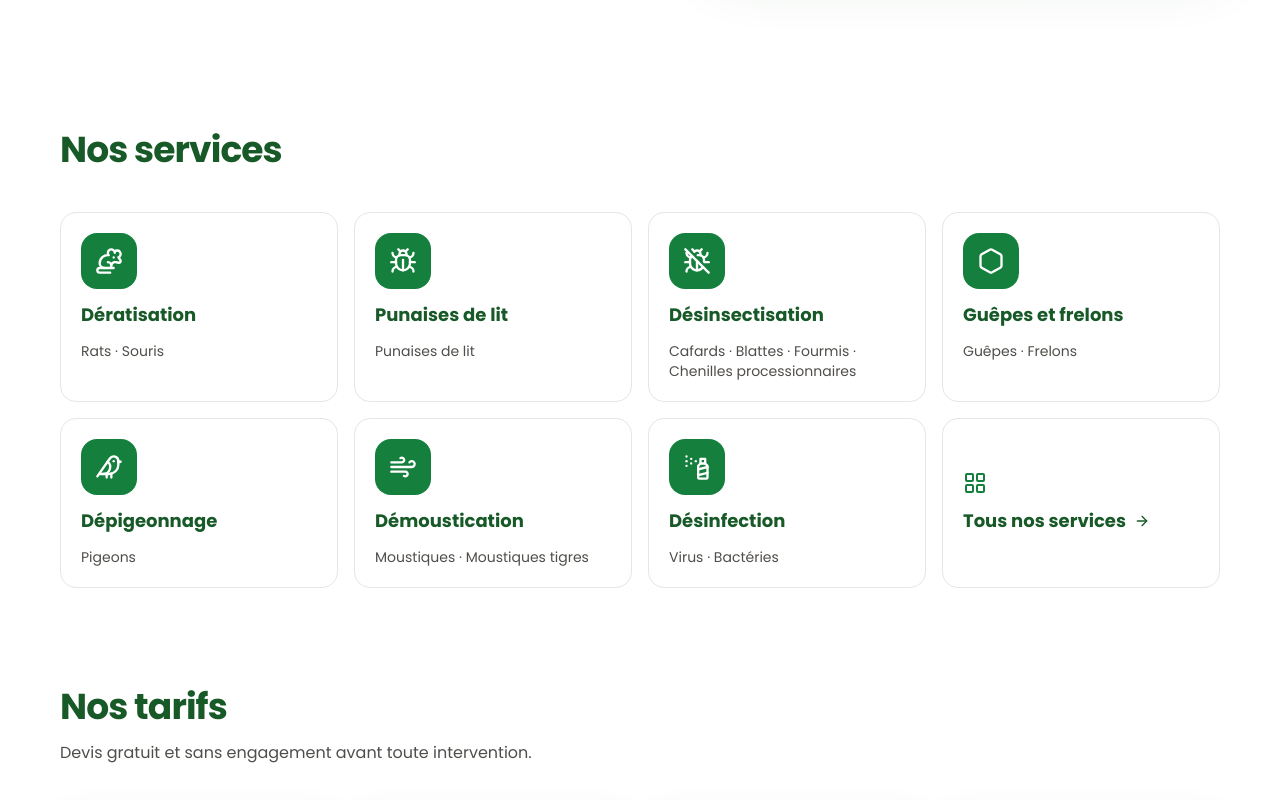
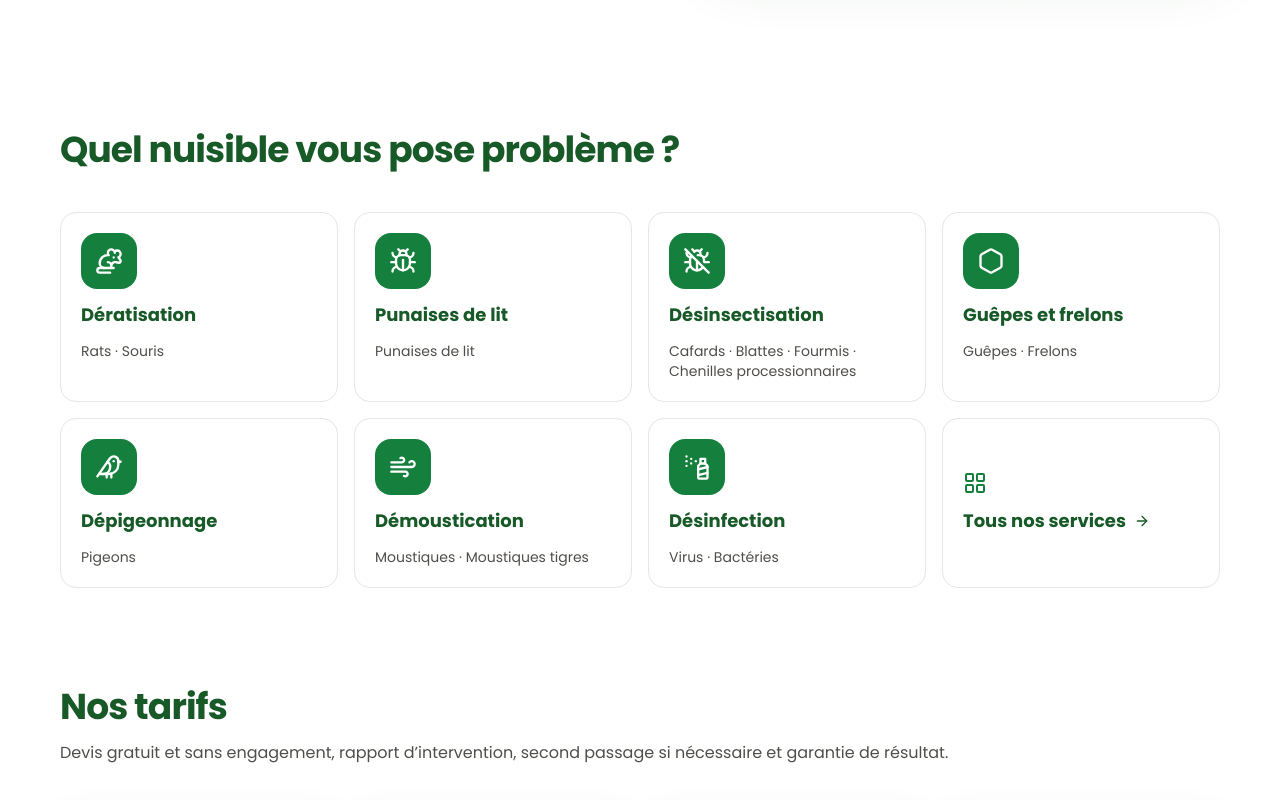
Before and after one commit to KarimBkr/HA-Nuisibles, a Next.js app: page / in a window 1280 px wide. Shown: the part 900-1700 px from the top of the page. Built offline with nearby package versions, Linux system fonts and the light colour scheme; no server answers.

Commit message:
M39: Apply competitor gaps: problem-first heading, price inclusions

```diff
--- a/src/components/PriceBlock.tsx
+++ b/src/components/PriceBlock.tsx
@@ -9,7 +9,7 @@ export default function PriceBlock({ items, more }: Props) {
     <section aria-labelledby="tarifs" className="bg-brand-light py-16">
       <div className="container-site">
         <h2 id="tarifs" className="text-2xl font-bold text-brand-dark md:text-3xl">Nos tarifs</h2>
-        <p className="mt-2 text-muted">Devis gratuit et sans engagement avant toute intervention.</p>
+        <p className="mt-2 text-muted">Devis gratuit et sans engagement, rapport d’intervention, second passage si nécessaire et garantie de résultat.</p>
         <ul className="mt-8 grid gap-4 sm:grid-cols-2 lg:grid-cols-3">
           {items.map((i) => (
             <li key={`${i.label}${i.text}`} className="rounded-card border border-line bg-white p-5 shadow-soft">
--- a/src/components/home/HomeSections.tsx
+++ b/src/components/home/HomeSections.tsx
@@ -31,7 +31,7 @@ export function PricePreview() {
     <section data-home="prices" aria-labelledby="apercu-tarifs" className="pb-16 md:pb-24">
       <div className="container-site">
         <h2 id="apercu-tarifs" className={H2}>Nos tarifs</h2>
-        <p className="mt-3 text-muted">Devis gratuit et sans engagement avant toute intervention.</p>
+        <p className="mt-3 text-muted">Devis gratuit et sans engagement, rapport d’intervention, second passage si nécessaire et garantie de résultat.</p>
         <ul className="mt-10 grid grid-cols-2 gap-4 md:grid-cols-4">
           {prices.items.map((p) => (
             <li key={p.label}>
@@ -95,7 +95,7 @@ export function Services() {
   return (
     <section data-home="solutions" className={SECTION}>
       <div className="container-site">
-        <h2 className={H2}>Nos services</h2>
+        <h2 className={H2}>Quel nuisible vous pose problème ?</h2>
         <ul className="mt-10 grid grid-cols-2 gap-4 md:grid-cols-4">
           {SERVICES.map((s) => {
             const Icon = ICONS[s.icon];
```
Also changed, not shown: 1 other file (tests, documents, lock files or other folders).
